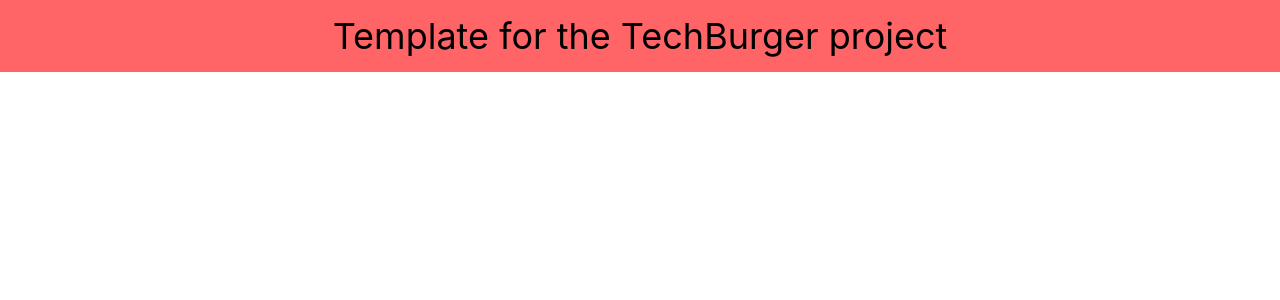
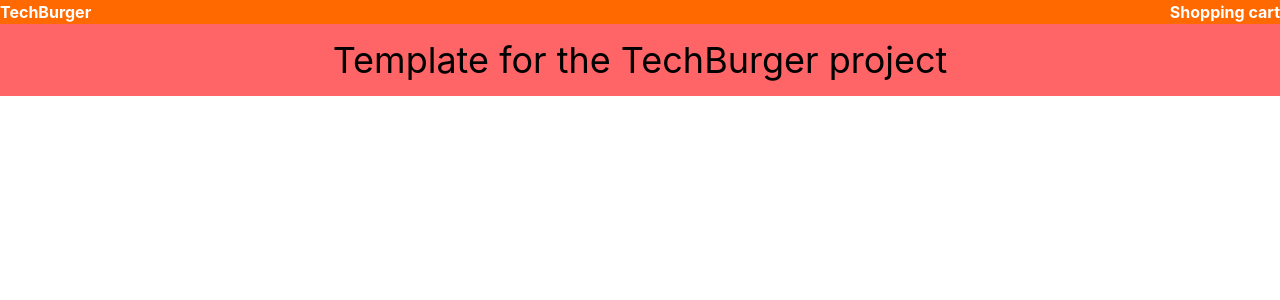
Before and after one commit to hyravainen/react-sandbox, a React (Vite) app: page / in a window 1280 px wide. Shown: the top 300 px of the page. Built offline with nearby package versions, Linux system fonts and the light colour scheme.

Commit message:
Header added

```diff
--- a/src/App.tsx
+++ b/src/App.tsx
@@ -1,8 +1,9 @@
-
+import Header from './components/Header';
 function App() {
 
   return (
     <>
+    <Header></Header>
       <h1 className="text-center bg-red-400 text-4xl py-4">Template for the TechBurger project</h1>
     </>
   )
--- /dev/null
+++ b/src/components/Header.tsx
@@ -0,0 +1,10 @@
+export default function Header(){
+return(
+    <header>
+        <h1 className="bg-orange-500 text-white font-bold flex justify-between items-center sticky top-0 z-50">
+            <span>TechBurger</span>
+            <span>Shopping cart</span>
+        </h1>
+    </header>
+)
+}
```
Also changed, not shown: 1 other file (tests, documents, lock files or other folders).
